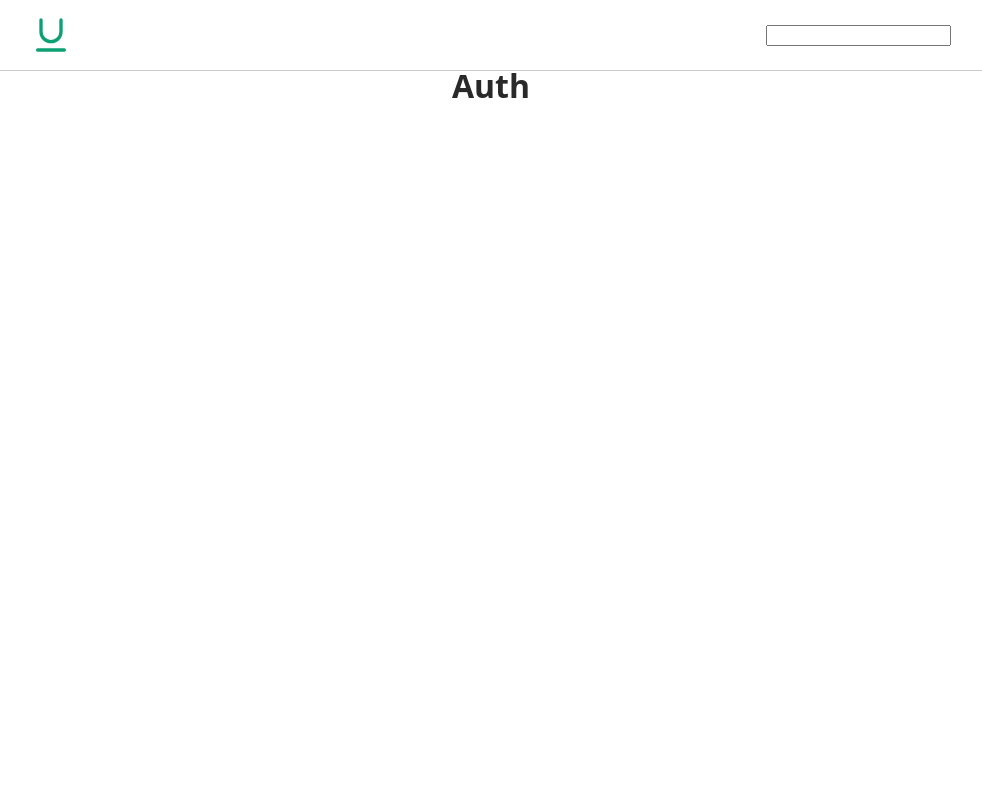
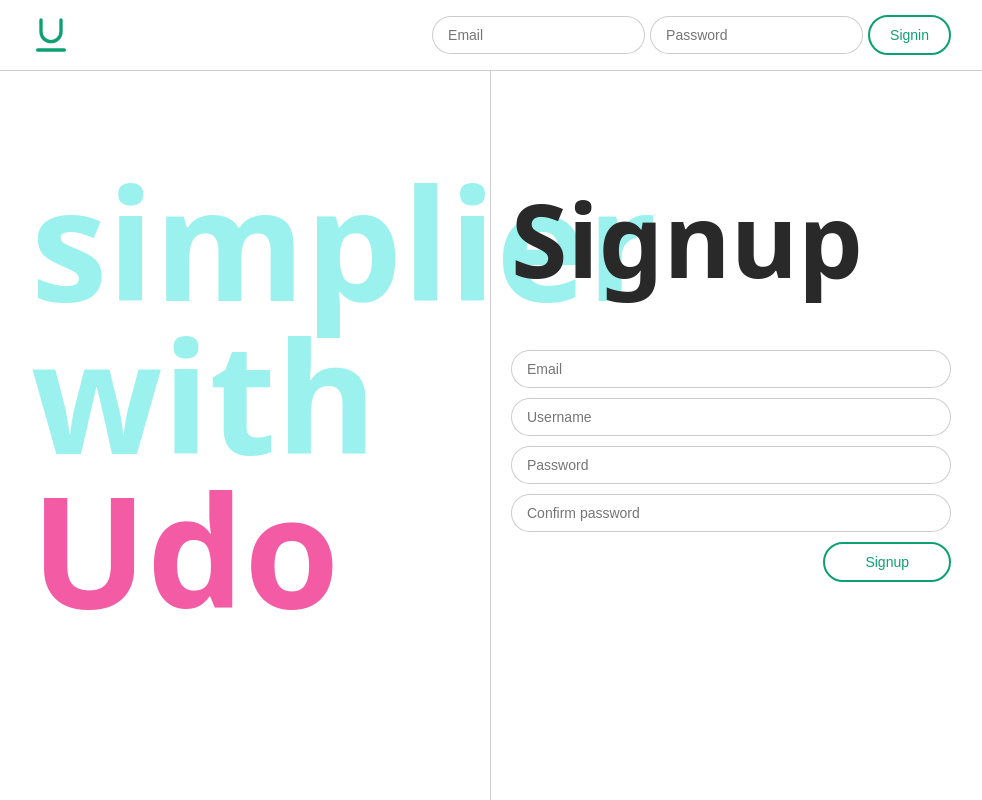
Before and after one commit to nsatee/todo, a React (Create React App) app: page / in a window 1280 px wide. Shown: the whole page, without its empty margins (149-1131 px from the left). Built offline with nearby package versions, Linux system fonts and the light colour scheme.

Commit message:
V1 design of auth page

```diff
--- a/src/component/Auth.js
+++ b/src/component/Auth.js
@@ -1,9 +1,26 @@
 import React, { Component } from 'react';
+import { FiUnderline } from "react-icons/fi";
 
 class Auth extends Component {
     render() {
         return (
-            <h1>Auth</h1>
+            <div className="auth">
+                <div className="section auth-logo">
+                    <h1 className="auth-logo_wrapper">
+                        simplier with <br /><span>Udo</span>
+                    </h1>
+                </div>
+                <div className="section auth-signup">
+                    <h1 className="header">Signup</h1>
+                    <form className="auth-signup_form">
+                        <input type="text" name="email" placeholder="Email"/>
+                        <input type="text" name="username" placeholder="Username"/>
+                        <input type="password" name="password" placeholder="Password"/>
+                        <input type="password" name="repassword" placeholder="Confirm password"/>
+                        <button type="submit" className="auth-signup_submit btn btn-green">Signup</button>
+                    </form>
+                </div>
+            </div>
         )
     }
 }
--- a/src/component/Navigation.js
+++ b/src/component/Navigation.js
@@ -33,7 +33,9 @@ export const LoginForm = () => {
                 </a>
             </div>
             <form className="login-form">
-                <input type="text" />
+                <input type="text" placeholder="Email"/>
+                <input type="password" placeholder="Password"/>
+                <button type="submit" className="btn btn-green">Signin</button>
             </form>
         </div>
     )
--- a/src/style/basic.scss
+++ b/src/style/basic.scss
@@ -27,3 +27,27 @@ button {
     font-size: 14px;
     cursor: pointer;
 }
+
+input {
+    box-shadow: none;
+    font-size: 14px;
+    border: 1px solid $opa-black;
+    padding: 10px 15px;
+    border-radius: 30px;
+}
+
+.btn {
+    padding: 10px 20px;
+    border: 2px solid;
+    border-radius: 30px;
+
+    &.btn-green {
+        color: $green;
+        border-color: $green;
+
+        &:hover {
+            color: white;
+            background: $green;
+        }
+    }
+}
--- /dev/null
+++ b/src/style/component/auth.scss
@@ -0,0 +1,62 @@
+.auth {
+    max-width: 978px;
+    width: 100%;
+    display: flex;
+    height: calc(100vh - 70px);
+
+    .section {
+        width: 50%;
+        min-height: calc(100vh - 70px);
+        display: flex;
+        align-items: center;
+        padding: 20px;
+    }
+
+    .auth-logo {
+        border-right: 1px solid $opa-black;
+        margin-top: -80px;
+
+        .auth-logo_wrapper {
+            font-size: 12vw;
+            color: $blue;
+            span {
+                color: $pink;
+            }
+        }
+    }
+
+    .auth-signup {
+        display: flex;
+        flex-direction: column;
+        justify-content: center;
+        align-items: flex-start;
+        margin-top: -100px;
+        .header {
+            font-size: 8vw;
+            margin-bottom: 60px;
+        }
+
+        .auth-signup_form {
+            display: flex;
+            flex-direction: column;
+            justify-content: center;
+            align-items: flex-end;
+            width: 100%;
+
+            input {
+                width: 100%;
+                box-sizing: border-box;
+                margin-bottom: 10px;
+            }
+
+            button {
+                padding-left: 40px;
+                padding-right: 40px;
+            }
+        }
+    }
+}
+
+.login-form input, .login-form button{
+    margin-left: 5px;
+}
--- a/src/style/root.scss
+++ b/src/style/root.scss
@@ -1,5 +1,6 @@
 @import './var.scss';
 @import './reset.scss';
 @import './component/nav.scss';
+@import './component/auth.scss';
 @import './component/main.scss';
 @import './basic';
```
Also changed, not shown: src/assets/blur-bg.jpg (added).
